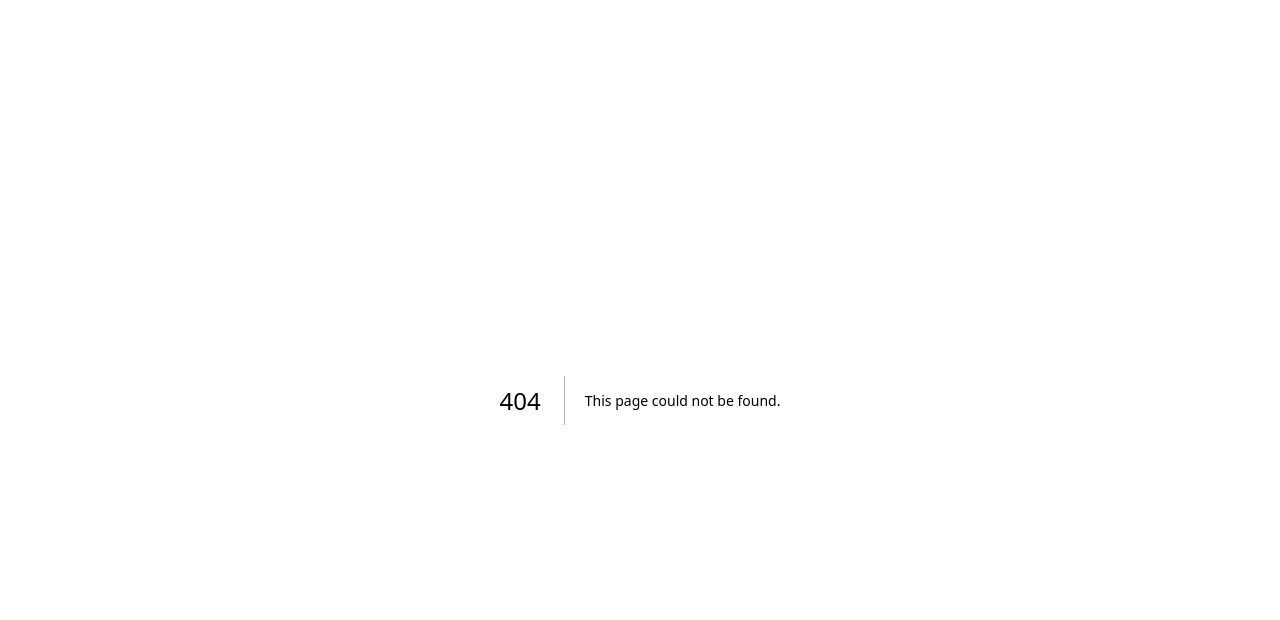
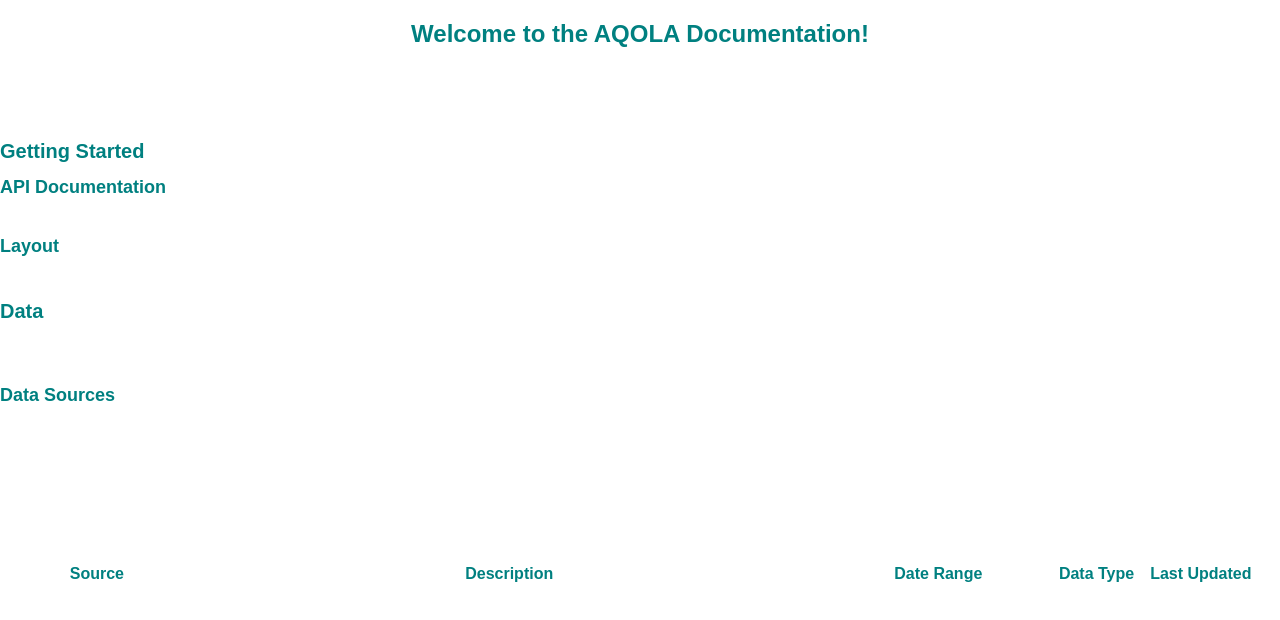
Before and after one commit to CSherv272/Aqola, a Next.js app in the folder frontend/aqola-frontend/: page /docs in a window 1280 px wide. Before the commit this address had no page. Shown: the top 620 px of the page. Built offline with nearby package versions, Linux system fonts and the light colour scheme.

Commit message:
feat: started documentation

```diff
--- /dev/null
+++ b/frontend/aqola-frontend/app/components/Aqola.tsx
@@ -0,0 +1,32 @@
+import DatasetSelector from './DatasetSelector';
+import { ChartControls } from './ChartControls';
+import Charts from './charts/Charts';
+import MinimisedChartList from './charts/MinimisedChartList';
+import dynamic from 'next/dist/shared/lib/dynamic';
+
+//dynamically import of the leaflet map from a map component
+const LeafletMap = dynamic(() => import("./maps/Map"), {
+  ssr: false,
+  loading: () => <p>Loading...</p>,
+});
+
+export default function Aqola() {
+    return (
+        <div className="page-container">
+            {/* Map */}
+        <div className="map-wrapper">
+            <LeafletMap />
+            <Charts />
+            <div className="minimised-container">
+            <MinimisedChartList />
+            </div>
+        </div>
+
+        {/* Dropdown for dataset selection */}
+        <DatasetSelector />
+
+        {/* Toolbar for available charts */}
+        <ChartControls />
+        </div>
+    )
+}
--- /dev/null
+++ b/frontend/aqola-frontend/app/docs/contents/documentation.html
@@ -0,0 +1,83 @@
+    <body style="padding:20%; padding-top: 20px;">
+    <h1>Welcome to the AQOLA Documentation!</h1>
+    <p>
+        This page is here to help you get started with AQOLA; and to provide information on it's features, the processes and the data used. AQOLA is designed to provide you (the user) with an ability to show real life datasets, in a readable format.
+        Whether this is performing processed to raw data, or just displaying it in a chart, AQOLA is here to help you with that. We hope you enjoy using it as much as we enjoyed building it!
+    </p>
+
+    <!-- Getting Started -->
+    <h2>Getting Started</h2>
+    <h3>API Documentation</h3>
+    <p><a href="http://aqola.andrewmeyer.co.uk:8000/docs">API Documentation</a></p>
+    <h3>Layout</h3>
+    <p>Here you will find information about the layout of the AQOLA interface and how to navigate through it.</p>
+
+    <h2>Data</h2>
+    <p>Here you will find information about the data used in AQOLA, how it's processed, and where we obtained it.</p>
+    <p><b>WARNING: Our data is not live. It may be outdated.</b></p>
+    <h3>Data Sources</h3>
+    <ul>
+        <li> - <i>Source</i> - where the data is obtained from, including a hyperlink to the source</li>
+        <li> - <i>Description</i> - a brief description of the dataset, including any relevant details about its content and structure</li>
+        <li> - <i>Date Range</i> - the time period covered by the dataset, indicating the start and end dates of the data collection</li>
+        <li> - <i>Data Type</i> - the format in which the data is provided (e.g., CSV, JSON, SQL database, etc.)</li>
+        <li> - <i>Last Updated</i> - the date when we last updated our local copy of the dataset</li>
+    </ul><br>
+    <table>
+        <tr>
+            <th>Source</th>
+            <th>Description</th>
+            <th>Date Range</th>
+            <th>Data Type</th>
+            <th>Last Updated</th>
+        </tr>
+        <!-- Crime Data -->
+        <tr>
+            <td><a href="https://data.police.uk/data/">Goverment Data - Police</a></td>
+            <td>Dataset details can be found <a href="https://data.police.uk/about/">here</a>. For our uses, we utilised data from Kent exclusively.</td>
+            <td>October 2020 to August 2025</td>
+            <td>CSV</td>
+            <td>Late 2025</td>
+        </tr>
+
+        <!-- School Data -->
+        <tr>
+            <td><a href="https://data.police.uk/data/">Goverment Data - Police</a></td>
+            <td>Dataset details can be found <a href="https://data.police.uk/about/">here</a>. For our uses, we utilised data from
+                Kent exclusively.</td>
+            <td>October 2020 to August 2025</td>
+            <td>CSV</td>
+            <td>Late 2025</td>
+        </tr>
+
+        <!-- Flood Data -->
+        <tr>
+            <td><a href="https://data.police.uk/data/">Goverment Data - Police</a></td>
+            <td>Dataset details can be found <a href="https://data.police.uk/about/">here</a>. For our uses, we utilised data from
+                Kent exclusively.</td>
+            <td>October 2020 to August 2025</td>
+            <td>CSV</td>
+            <td>Late 2025</td>
+        </tr>
+
+        <!-- Housing Price Data -->
+        <tr>
+            <td><a href="https://data.police.uk/data/">Goverment Data - Police</a></td>
+            <td>Dataset details can be found <a href="https://data.police.uk/about/">here</a>. For our uses, we utilised data from
+                Kent exclusively.</td>
+            <td>October 2020 to August 2025</td>
+            <td>CSV</td>
+            <td>Late 2025</td>
+        </tr>
+
+        <!-- Housing Development Data -->
+        <tr>
+            <td><a href="https://data.police.uk/data/">Goverment Data - Police</a></td>
+            <td>Dataset details can be found <a href="https://data.police.uk/about/">here</a>. For our uses, we utilised data from
+                Kent exclusively.</td>
+            <td>October 2020 to August 2025</td>
+            <td>CSV</td>
+            <td>Late 2025</td>
+        </tr>
+    </table>
+</body>
--- /dev/null
+++ b/frontend/aqola-frontend/app/docs/page.tsx
@@ -0,0 +1,9 @@
+import fs from "fs/promises";
+import path from "path";
+
+export default async function DocsPage() {
+  const filePath = path.join(process.cwd(), "app", "docs", "contents", "documentation.html");
+  const html = await fs.readFile(filePath, "utf-8");
+
+  return <div dangerouslySetInnerHTML={{ __html: html }} />;
+}
--- a/frontend/aqola-frontend/app/globals.css
+++ b/frontend/aqola-frontend/app/globals.css
@@ -32,6 +32,57 @@ body {
   background: var(--background);
   color: var(--foreground);
   font-family: Arial, Helvetica, sans-serif;
+}
+
+h1, h2, h3, h4, h5, h6, th {
+  color: teal;
+}
+
+p, li, ul, ol, span, div, td {
+  color: white
+}
+
+a {
+  color: white;
+  text-decoration: none;
+  font-style: italic;
+}
+a:hover {
+  text-decoration: underline;
+  color: teal;
+}
+
+h1 {
+  font-size: 24px;
+  font-weight: bold;
+  margin-top: 16px;
+  text-align: center;
+  margin-bottom: 0px;
+  padding-bottom: 0px;
+}
+
+h2 {
+  font-size: 20px;
+  font-weight: bold;
+  margin-top: 12px;
+  margin-bottom: 0px;
+  padding-bottom: 0px;
+}
+
+h3 {
+  font-size: 18px;
+  font-weight: bold;
+  margin-top: 8px;
+  margin-bottom: 0px;
+  padding-bottom: 0px;
+}
+td, tr {
+  border: 1px solid white;
+  padding: 8px;
+}
+
+td, th {
+  padding: 8px;
 }
 
 .page-container {
--- a/frontend/aqola-frontend/app/page.tsx
+++ b/frontend/aqola-frontend/app/page.tsx
@@ -1,35 +1,9 @@
 "use client";
-
-import dynamic from "next/dynamic";
-import DatasetSelector from "./components/DatasetSelector";
-import { ChartControls } from "./components/ChartControls";
-import Charts from "./components/charts/Charts";
-import MinimisedChartList from "./components/charts/MinimisedChartList";
-
-//dynamically import of the leaflet map from a map component
-const LeafletMap = dynamic(() => import("./components/maps/Map"), {
-  ssr: false,
-  loading: () => <p>Loading...</p>,
-});
+import Aqola from "./components/Aqola";
 
 export default function Home() {
 
   return (
-    <div className="page-container">
-      {/* Map */}
-      <div className="map-wrapper">
-        <LeafletMap />
-        <Charts />
-        <div className="minimised-container">
-          <MinimisedChartList />
-        </div>
-      </div>
-
-      {/* Dropdown for dataset selection */}
-      <DatasetSelector />
-
-      {/* Toolbar for available charts */}
-      <ChartControls />
-    </div>
+    <Aqola />
   );
 }
```
